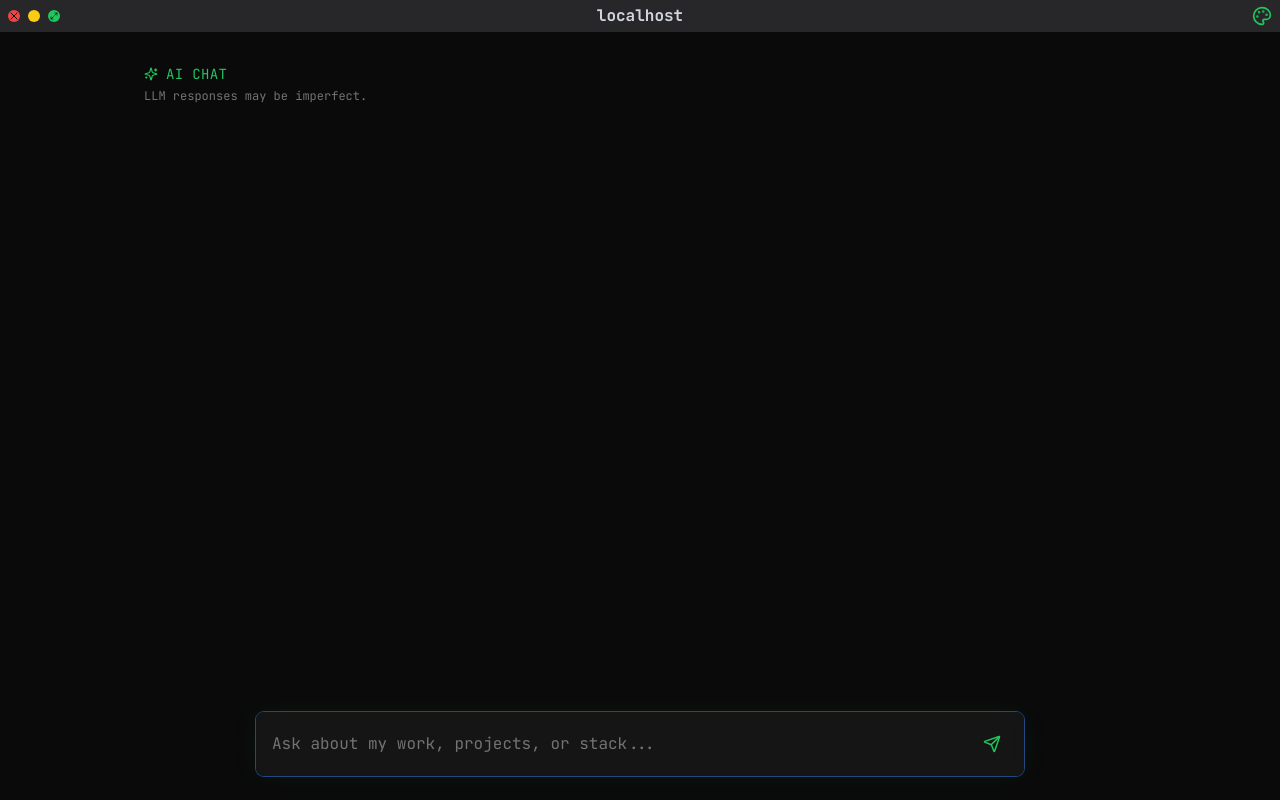
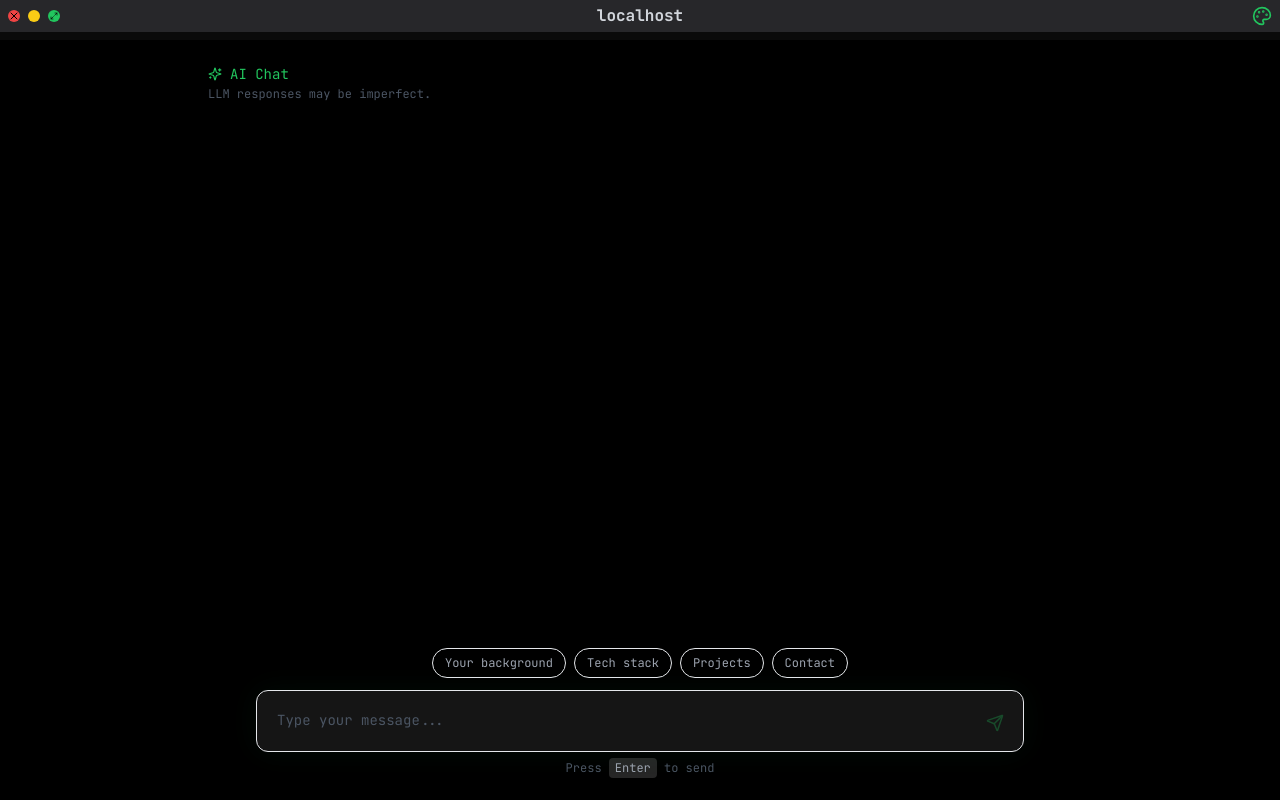
Before and after one commit to TomasPalsson/TerminalWebsite, a React (Vite) app: page /chat in a window 1280 px wide. Built offline with nearby package versions, Linux system fonts and the light colour scheme; a web font is replaced by a local one.

Commit message:
feat(chat): revamp chat interface with tool insights
adds tool status indicators and suggested prompts
improves streaming updates and keyboard focus handling

```diff
--- a/src/screens/ChatMe.tsx
+++ b/src/screens/ChatMe.tsx
@@ -1,235 +1,466 @@
-'use client';
+'use client'
 
-import { useState, useRef, useEffect, KeyboardEvent, FormEvent } from 'react';
-import { Send, Bot, User, Sparkles } from 'lucide-react';
-import React from 'react';
-import ReactMarkdown from 'react-markdown';
+import { useState, useRef, useEffect, KeyboardEvent, FormEvent } from 'react'
+import { Send, Bot, User, Sparkles, Search, ChevronDown, ChevronRight } from 'lucide-react'
+import React from 'react'
+import ReactMarkdown from 'react-markdown'
 
-export type Msg = { role: 'user' | 'assistant'; content: string; time_taken: string; isStreaming?: boolean };
+type ToolCall = {
+  tool: string
+  input?: Record<string, unknown>
+  result?: string
+  status?: 'running' | 'success' | 'error'
+}
 
-const API_ENDPOINT = 'https://4tbqtollh37e7h22fwcwwrj7pa0kwbhe.lambda-url.eu-west-1.on.aws/';
+export type Msg = {
+  role: 'user' | 'assistant'
+  content: string
+  time_taken: string
+  isStreaming?: boolean
+  tools?: ToolCall[]
+}
+
+const API_ENDPOINT = 'https://4tbqtollh37e7h22fwcwwrj7pa0kwbhe.lambda-url.eu-west-1.on.aws/'
+
+const SUGGESTED_PROMPTS = [
+  { label: 'Your background', prompt: 'Tell me about your background and experience' },
+  { label: 'Tech stack', prompt: 'What technologies do you work with?' },
+  { label: 'Projects', prompt: 'What are some interesting projects you\'ve built?' },
+  { label: 'Contact', prompt: 'How can I get in touch with you?' },
+]
+
+// Format tool name for display
+const formatToolName = (tool: string) => {
+  // Remove common prefixes/suffixes
+  let name = tool.replace(/_exa$/, '').replace(/^exa_/, '')
+  return name
+    .split('_')
+    .map(word => word.charAt(0).toUpperCase() + word.slice(1))
+    .join(' ')
+}
+
+// Collapsible tool component
+function ToolIndicator({ tool, isActive }: { tool: ToolCall; isActive: boolean }) {
+  const [expanded, setExpanded] = useState(false)
+
+  return (
+    <div className="my-2 not-prose">
+      <button
+        onClick={() => setExpanded(!expanded)}
+        className="flex items-center gap-2 text-gray-400 hover:text-gray-300 transition-colors"
+      >
+        {expanded ? (
+          <ChevronDown size={12} className="text-terminal/70" />
+        ) : (
+          <ChevronRight size={12} className="text-terminal/70" />
+        )}
+        <Search size={12} className="text-terminal" />
+        <span className="text-xs font-mono">{formatToolName(tool.tool)}</span>
+        {isActive ? (
+          <span className="text-terminal animate-pulse text-xs">...</span>
+        ) : (
+          <span className="text-terminal/60 text-xs">✓</span>
+        )}
+      </button>
+
+      {expanded && (
+        <div className="mt-2 ml-5 p-2 rounded bg-neutral-800/50 border border-neutral-700 text-xs font-mono overflow-x-auto">
+          {tool.input && (
+            <div className="mb-2">
+              <span className="text-gray-500">Input:</span>
+              <pre className="text-gray-400 mt-1 whitespace-pre-wrap">
+                {JSON.stringify(tool.input, null, 2)}
+              </pre>
+            </div>
+          )}
+          {tool.result && (
+            <div>
+              <span className="text-gray-500">Result:</span>
+              <pre className="text-gray-400 mt-1 whitespace-pre-wrap max-h-48 overflow-y-auto">
+                {tool.result.slice(0, 500)}{tool.result.length > 500 ? '...' : ''}
+              </pre>
+            </div>
+          )}
+        </div>
+      )}
+    </div>
+  )
+}
 
 export default function ChatMe() {
-  const [input, setInput] = useState('');
-  const [messages, setMessages] = useState<Msg[]>([]);
-  const scrollRef = useRef<HTMLDivElement>(null);
-  const sessionRef = useRef<string | null>(null);
+  const [input, setInput] = useState('')
+  const [messages, setMessages] = useState<Msg[]>([])
+  const scrollRef = useRef<HTMLDivElement>(null)
+  const sessionRef = useRef<string | null>(null)
+  const inputRef = useRef<HTMLTextAreaElement>(null)
+
+  const lastMessageCount = useRef(0)
 
   useEffect(() => {
+    if (messages.length !== lastMessageCount.current) {
+      lastMessageCount.current = messages.length
       scrollRef.current?.scrollTo({
         top: scrollRef.current.scrollHeight,
         behavior: 'smooth',
-    });
-  }, [messages]);
+      })
+    } else {
+      scrollRef.current?.scrollTo({
+        top: scrollRef.current.scrollHeight,
+      })
+    }
+  }, [messages])
+
+  useEffect(() => {
+    inputRef.current?.focus()
+  }, [])
 
   const pushUser = (text: string) =>
-    setMessages((m) => [...m, { role: 'user', content: text, time_taken: '0s' }]);
+    setMessages((m) => [...m, { role: 'user', content: text, time_taken: '0s' }])
 
-  const pushAssistant = (text: string, time_taken: string) =>
-    setMessages((m) => [...m, { role: 'assistant', content: text, time_taken }]);
-
-
-  const send = async () => {
-    const text = input.trim();
-    if (!text) return;
-    setInput('');
-    pushUser(text);
+  const send = async (text?: string) => {
+    const msg = text ?? input.trim()
+    if (!msg) return
+    setInput('')
+    pushUser(msg)
     try {
-      // Generate session ID on first message if not already set
       if (!sessionRef.current) {
-        sessionRef.current = crypto.randomUUID();
+        sessionRef.current = crypto.randomUUID()
       }
-      console.log('Session ID:', sessionRef.current);
-      const start = performance.now();
+      const start = performance.now()
       const res = await fetch(API_ENDPOINT, {
         method: 'POST',
         headers: { 'Content-Type': 'application/json' },
-        body: JSON.stringify({ chat: text, session: sessionRef.current }),
-      });
+        body: JSON.stringify({ chat: msg, session: sessionRef.current }),
+      })
 
       if (!res.ok || !res.body) {
-        throw new Error(`HTTP ${res.status}`);
+        throw new Error(`HTTP ${res.status}`)
       }
 
-      const reader = res.body.getReader();
-      const decoder = new TextDecoder();
-      let done = false;
-      let assistantContent = '';
-      let buffer = '';
-      let firstChunkTime: number | null = null;
+      const reader = res.body.getReader()
+      const decoder = new TextDecoder()
+      let done = false
+      let assistantContent = ''
+      let buffer = ''
+      let firstChunkTime: number | null = null
+      let tools: ToolCall[] = []
+      let currentToolIndex = -1
 
-      // add placeholder assistant message
-      setMessages((m) => [...m, { role: 'assistant', content: '', time_taken: '...', isStreaming: true }]);
+      // Add placeholder assistant message
+      setMessages((m) => [...m, {
+        role: 'assistant',
+        content: '',
+        time_taken: '...',
+        isStreaming: true,
+        tools: []
+      }])
 
-      const updateAssistant = (content: string) => {
+      const updateAssistant = (updates: Partial<Msg>) => {
         setMessages((m) => {
-          const next = [...m];
-          const idx = next.findIndex((msg, i) => msg.role === 'assistant' && i === next.length - 1);
+          const next = [...m]
+          const idx = next.findIndex((msg, i) => msg.role === 'assistant' && i === next.length - 1)
           if (idx !== -1) {
-            next[idx] = { ...next[idx], content };
+            next[idx] = { ...next[idx], ...updates }
           }
-          return next;
-        });
-      };
+          return next
+        })
+      }
 
       while (!done) {
-        const result = await reader.read();
-        done = result.done;
+        const result = await reader.read()
+        done = result.done
         if (result.value) {
-          buffer += decoder.decode(result.value, { stream: !done });
+          buffer += decoder.decode(result.value, { stream: !done })
 
-          // strip any JSON tokens embedded in stream (e.g., done markers)
-          const jsonRegex = /\{[^}]*\}/g;
-          let jsonMatch;
-          while ((jsonMatch = jsonRegex.exec(buffer)) !== null) {
+          // Process line by line
+          const lines = buffer.split('\n')
+          buffer = lines.pop() || ''
+
+          for (const line of lines) {
+            const trimmed = line.trim()
+            if (!trimmed) continue
+
+            // Check for SSE events
+            if (trimmed === 'event: done') {
+              done = true
+              continue
+            }
+            if (trimmed === 'event: meta') {
+              continue
+            }
+
+            // Process data chunks
+            if (trimmed.startsWith('data:')) {
+              const rawData = trimmed.slice(5).trim()
+              if (!rawData || rawData === '[DONE]') continue
+
+              // Data comes as a quoted JSON string - use JSON.parse to properly decode it
+              let data: string
               try {
-              const obj = JSON.parse(jsonMatch[0]);
-              if (obj.done) done = true;
+                // First parse: decode the outer string wrapper
+                data = JSON.parse(rawData)
               } catch {
-              // ignore bad json
+                // Not a quoted string, use as-is
+                data = rawData
+              }
+
+              // Now check if the decoded data is a JSON object
+              if (typeof data === 'string' && data.startsWith('{')) {
+                try {
+                  const parsed = JSON.parse(data)
+
+                  // Skip session ID
+                  if (parsed.sessionId) continue
+
+                  // Handle done
+                  if (parsed.done) {
+                    done = true
+                    continue
+                  }
+
+                  // Handle tool_start
+                  if (parsed.type === 'tool_start') {
+                    const newTool: ToolCall = {
+                      tool: parsed.tool,
+                      input: parsed.input,
+                      status: 'running'
+                    }
+                    tools = [...tools, newTool]
+                    currentToolIndex = tools.length - 1
+                    assistantContent += `\n::tool::${tools.length - 1}::\n`
+                    updateAssistant({ content: assistantContent, tools: [...tools] })
+                    continue
+                  }
+
+                  // Handle tool_end
+                  if (parsed.type === 'tool_end') {
+                    if (currentToolIndex >= 0 && currentToolIndex < tools.length) {
+                      tools[currentToolIndex] = {
+                        ...tools[currentToolIndex],
+                        result: parsed.result,
+                        status: parsed.status === 'success' ? 'success' : 'error'
+                      }
+                      updateAssistant({ tools: [...tools] })
+                    }
+                    currentToolIndex = -1
+                    continue
+                  }
+
+                  // Some other JSON object, skip it
+                  continue
+                } catch {
+                  // Not valid JSON, treat as text
                 }
               }
-          buffer = buffer.replace(jsonRegex, '');
 
-          // handle event: done markers
-          if (buffer.includes('event: done')) {
-            done = true;
-            buffer = buffer.replace('event: done', '');
+              // Regular text content
+              if (typeof data !== 'string' || !data) continue
+
+              if (firstChunkTime === null) {
+                firstChunkTime = performance.now()
               }
-
-          // process data: chunks
-          const dataRegex = /data:\s*([^\n]*)/g;
-          let lastIdx = 0;
-          let dataMatch;
-          while ((dataMatch = dataRegex.exec(buffer)) !== null) {
-            lastIdx = dataRegex.lastIndex;
-            const addition = dataMatch[1]?.replace(/^"+|"+$/g, '');
-            if (!addition || addition === '[DONE]') continue;
-            // capture time-to-first-byte
-            if (firstChunkTime === null) {
-              firstChunkTime = performance.now();
+              assistantContent += data
+              updateAssistant({ content: assistantContent })
             }
-            // convert escaped newlines to actual newlines
-            assistantContent += addition.replace(/\\n/g, '\n');
-            updateAssistant(assistantContent);
           }
-          // keep any trailing partial after the last processed match
-          buffer = buffer.slice(lastIdx);
         }
       }
 
       const elapsed = firstChunkTime !== null
         ? ((firstChunkTime - start) / 1000).toFixed(2)
-        : '0.00';
-      setMessages((m) => {
-        const next = [...m];
-        const idx = next.findIndex((msg, i) => msg.role === 'assistant' && i === next.length - 1);
-        if (idx !== -1) {
-          next[idx] = { ...next[idx], time_taken: `${elapsed}s`, isStreaming: false };
+        : '0.00'
+
+      updateAssistant({
+        time_taken: `${elapsed}s`,
+        isStreaming: false
+      })
+    } catch (err) {
+      console.error(err)
+      setMessages((m) => [...m, { role: 'assistant', content: 'Error talking to the model', time_taken: '0s' }])
     }
-        return next;
-      });
-    } catch (err) {
-      console.error(err);
-      pushAssistant('Error talking to the model', '0s');
   }
-  };
+
+  const isEmpty = messages.length === 0
 
   return (
-    <div className="flex flex-col h-screen bg-neutral-950 text-neutral-100">
-      <div className="relative w-full max-w-5xl px-4 pt-6 mx-auto">
-        <div className="flex items-start justify-between gap-4">
-          <div>
-            <div className="flex items-center gap-2 text-sm font-mono uppercase tracking-wide text-terminal">
+    <div className="flex flex-col h-screen bg-black text-white">
+      {/* Header */}
+      <div className="w-full max-w-4xl px-4 pt-6 mx-auto">
+        <h1 className="flex items-center gap-2 font-mono text-sm text-terminal">
           <Sparkles size={14} />
           AI Chat
+        </h1>
+        <p className="font-mono text-xs text-gray-600 mt-0.5">LLM responses may be imperfect.</p>
       </div>
-            <p className="mt-1 font-mono text-xs text-neutral-500 max-w-2xl">
-              LLM responses may be imperfect.
-            </p>
+
+      {/* Messages */}
+      <div
+        ref={scrollRef}
+        className="flex-1 w-full max-w-4xl px-4 mx-auto mt-6 overflow-y-auto scrollbar-hide pb-36"
+      >
+        {!isEmpty && (
+          <div className="space-y-4 pt-2">
+            {messages.map(({ role, content, time_taken, isStreaming, tools }, i) => {
+              const isUser = role === 'user'
+              const activeTool = tools?.find(t => t.status === 'running')
+
+              return (
+                <div
+                  key={i}
+                  className={`flex gap-3 ${isUser ? 'justify-end' : 'justify-start'}`}
+                >
+                  {!isUser && (
+                    <div className="flex items-start pt-1">
+                      <div className="flex items-center justify-center w-8 h-8 rounded-lg bg-terminal/10 border border-terminal/30">
+                        <Bot size={16} className="text-terminal" />
                       </div>
                     </div>
+                  )}
+
+                  <div className={`flex flex-col max-w-[80%] sm:max-w-[70%]`}>
+                    <div
+                      className={`px-4 py-3 rounded-lg font-mono text-sm ${
+                        isUser
+                          ? 'bg-terminal/10 border border-terminal/40 text-terminal'
+                          : 'bg-neutral-900 border border-neutral-800 text-gray-100'
+                      }`}
+                    >
+                      {isUser ? (
+                        <p className="leading-relaxed whitespace-pre-wrap break-words">{content}</p>
+                      ) : (
+                        <div>
+                          {/* Thinking state */}
+                          {isStreaming && !content && !activeTool && (
+                            <div className="flex items-center gap-2 text-gray-500">
+                              <span className="w-2 h-2 bg-terminal rounded-full animate-pulse" />
+                              <span>Thinking...</span>
                             </div>
+                          )}
 
-      <div
-        ref={scrollRef}
-        className="flex flex-col flex-1 w-full max-w-5xl px-4 mx-auto mt-6 space-y-6 overflow-y-auto scrollbar-hide pb-32"
-      >
-        {messages.map(({ role, content, time_taken, isStreaming }, i) => {
-          const isUser = role === 'user';
-          const bubble =
-            'inline-flex items-start gap-3 px-4 py-3 max-w-3xl rounded-lg border shadow-sm backdrop-blur';
-          const base =
-            isUser
-              ? `${bubble} border-terminal/60 bg-terminal/10 text-terminal ml-auto`
-              : `${bubble} border-neutral-700 bg-neutral-900 text-neutral-100 mr-auto`;
-
+                          {/* Content with inline tools */}
+                          {content && (
+                            <div className="leading-relaxed prose prose-invert prose-sm max-w-none prose-p:my-1 prose-headings:text-white prose-headings:font-mono prose-code:text-terminal prose-code:bg-neutral-800 prose-code:px-1.5 prose-code:py-0.5 prose-code:rounded prose-code:before:content-[''] prose-code:after:content-[''] prose-a:text-terminal prose-a:no-underline hover:prose-a:underline prose-strong:text-white prose-li:marker:text-terminal">
+                              {content.split(/(::tool::\d+::)/).map((part, idx) => {
+                                const toolMatch = part.match(/^::tool::(\d+)::$/)
+                                if (toolMatch && tools) {
+                                  const toolIndex = parseInt(toolMatch[1])
+                                  const tool = tools[toolIndex]
+                                  if (tool) {
                                     return (
-            <div key={i} className={base}>
-              {isUser ? (
-                <User className="w-4 h-4 text-terminal shrink-0 mt-0.5" />
-              ) : (
-                <Bot className="w-4 h-4 text-terminal shrink-0 mt-0.5" />
-              )}
-              <div className="flex flex-col">
-                {isUser || isStreaming ? (
-                  <p className="font-mono text-sm leading-relaxed whitespace-pre-wrap break-words">
-                    {content}
-                  </p>
-                ) : (
-                  <div className="font-mono text-sm leading-relaxed prose prose-invert prose-sm max-w-none prose-p:my-1 prose-headings:text-neutral-100 prose-code:text-terminal prose-code:bg-neutral-800 prose-code:px-1 prose-code:rounded">
+                                      <ToolIndicator
+                                        key={idx}
+                                        tool={tool}
+                                        isActive={tool.status === 'running'}
+                                      />
+                                    )
+                                  }
+                                }
+                                if (!part.trim()) return null
+                                return (
                                   <ReactMarkdown
+                                    key={idx}
                                     components={{
                                       a: ({ href, children }) => (
                                         <a href={href} target="_blank" rel="noopener noreferrer">
                                           {children}
                                         </a>
                                       ),
+                                      img: ({ src, alt }) => {
+                                        if (!src) return null
+                                        return <img src={src} alt={alt || ''} />
+                                      },
                                     }}
                                   >
-                      {content}
+                                    {part}
                                   </ReactMarkdown>
+                                )
+                              })}
+                              {isStreaming && <span className="animate-cursor text-terminal">_</span>}
                             </div>
                           )}
-                {!isUser && (
-                  <span className="mt-1 text-xs text-neutral-500">{time_taken}</span>
+                        </div>
                       )}
                     </div>
+
+                    {/* Footer */}
+                    {!isUser && !isStreaming && (
+                      <div className="flex items-center gap-3 mt-1.5 ml-1">
+                        <span className="text-xs font-mono text-gray-600">
+                          {time_taken}
+                        </span>
                       </div>
-          );
-        })}
-
+                    )}
                   </div>
 
+                  {isUser && (
+                    <div className="flex items-start pt-1">
+                      <div className="flex items-center justify-center w-8 h-8 rounded-lg bg-terminal/10 border border-terminal/40">
+                        <User size={16} className="text-terminal" />
+                      </div>
+                    </div>
+                  )}
+                </div>
+              )
+            })}
+          </div>
+        )}
+      </div>
+
+      {/* Input Area */}
+      <div className="fixed inset-x-0 bottom-0 bg-gradient-to-t from-black via-black to-transparent pt-8 pb-6">
+        {isEmpty && (
+          <div className="flex justify-center px-4 mb-3">
+            <div className="flex flex-wrap justify-center gap-2 max-w-3xl">
+              {SUGGESTED_PROMPTS.map((item) => (
+                <button
+                  key={item.label}
+                  onClick={() => send(item.prompt)}
+                  className="px-3 py-1.5 font-mono text-xs rounded-full border border-terminal/30 text-gray-400 hover:text-terminal hover:border-terminal/50"
+                >
+                  {item.label}
+                </button>
+              ))}
+            </div>
+          </div>
+        )}
         <form
           onSubmit={(e: FormEvent) => {
-          e.preventDefault();
-          send();
+            e.preventDefault()
+            send()
           }}
-        className="fixed inset-x-0 bottom-0 flex justify-center px-4 pb-6"
+          className="flex justify-center px-4"
         >
-        <div className="flex items-center w-full max-w-3xl transition rounded-lg bg-neutral-900/90 backdrop-blur ring-1 ring-terminal/40 focus-within:ring-2 focus-within:ring-terminal/70 shadow-[0_0_24px_rgba(34,197,94,0.08)]">
+          <div className="w-full max-w-3xl">
+            <div className="flex items-end gap-2 p-2 rounded-xl bg-neutral-900/95 backdrop-blur-sm border border-terminal/40 shadow-[0_0_30px_rgba(34,197,94,0.06)]">
               <textarea
+                ref={inputRef}
                 value={input}
                 onChange={(e) => setInput(e.target.value)}
                 onKeyDown={(e: KeyboardEvent) => {
                   if (e.key === 'Enter' && !e.shiftKey) {
-                e.preventDefault();
-                send();
+                    e.preventDefault()
+                    send()
                   }
                 }}
                 rows={1}
-            placeholder="Ask about my work, projects, or stack..."
-            className="flex-1 py-3 pl-4 pr-12 overflow-hidden font-mono bg-transparent outline-none resize-none placeholder-neutral-500 text-neutral-50 align-middle leading-tight"
+                placeholder="Type your message..."
+                className="flex-1 py-2.5 px-3 overflow-hidden font-mono text-sm bg-transparent outline-none resize-none placeholder-gray-600 text-white leading-relaxed max-h-32"
+                style={{ minHeight: '44px' }}
               />
               <button
                 type="submit"
-            className="grid w-12 h-12 m-2 text-terminal transition rounded-md place-items-center hover:bg-terminal/10 active:scale-95"
+                disabled={!input.trim()}
+                className="flex items-center justify-center w-10 h-10 text-terminal rounded-lg hover:bg-terminal/10 active:scale-95 disabled:opacity-30 disabled:cursor-not-allowed"
               >
-            <Send size={18} strokeWidth={2} />
+                <Send size={18} />
               </button>
+            </div>
+            <p className="mt-2 text-center font-mono text-xs text-gray-600">
+              Press <kbd className="px-1.5 py-0.5 rounded bg-neutral-800 text-gray-400">Enter</kbd> to send
+            </p>
           </div>
         </form>
       </div>
-  );
+    </div>
+  )
 }
```
Lines whose indentation alone changed are shown as unchanged.
